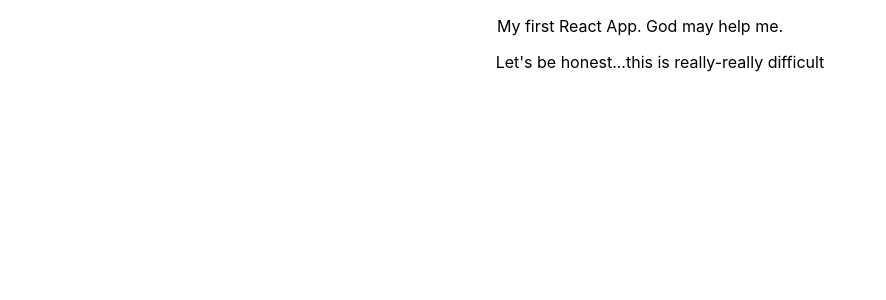
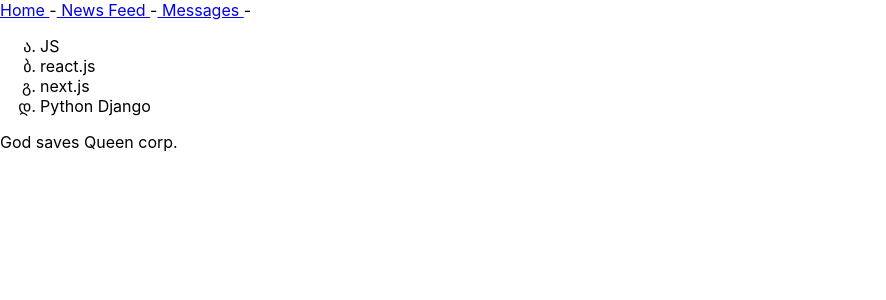
Before and after one commit to DaniyarAbdulov/react_first_app, a React (Create React App) app: page / in a window 1280 px wide. Shown: the top 300 px of the page, without its empty margins (0-886 px from the left). Built offline with nearby package versions, Linux system fonts and the light colour scheme.

Commit message:
second commit

```diff
--- a/public/index.html
+++ b/public/index.html
@@ -24,7 +24,7 @@
       work correctly both with client-side routing and a non-root public URL.
       Learn how to configure a non-root public URL by running `npm run build`.
     -->
-    <title>React App</title>
+    <title>God help me...</title>
   </head>
   <body>
     <noscript>You need to enable JavaScript to run this app.</noscript>
--- a/src/App.css
+++ b/src/App.css
@@ -11,6 +11,10 @@
   .App-logo {
     animation: App-logo-spin infinite 20s linear;
   }
+}
+
+ul li {
+  list-style-type:georgian;
 }
 
 .App-header {
--- a/src/App.js
+++ b/src/App.js
@@ -1,17 +1,20 @@
+import React from 'react';
 import logo from './logo.svg';
 import './App.css';
+import Header from './Header';
+import Technologies from './Technologies';
+import Footer from './Footer';
 
-function App() {
+
+
+const App = () => {
   return (
-    <div className="App">
-      <p/>
-      My first React App. God may help me.
-      <p/>
-      <ul>
-       Let's be honest...this is really-really difficult
-      </ul>
-    </div>
+     <div>
+        <Header />
+        <Technologies />
+        <Footer/>
+     </div>
+
   );
 }
-
 export default App;
--- /dev/null
+++ b/src/Footer.js
@@ -0,0 +1,11 @@
+import React from "react";
+
+const Footer = () => {
+    return(
+        <div>
+            God saves Queen corp.
+        </div>
+    )
+}
+
+export default Footer
--- /dev/null
+++ b/src/Header.js
@@ -0,0 +1,10 @@
+import React from "react";
+const Header = () => {
+    return (<div>
+              <a href = '#s'> Home </a> -
+              <a href = '#s'> News Feed </a> -
+              <a href = '#s'> Messages </a> -
+            </div>);
+  }
+
+  export default Header;
--- /dev/null
+++ b/src/Technologies.js
@@ -0,0 +1,15 @@
+import React from "react";
+const Technologies = () => {
+    return (
+      <div>
+        <ul>
+          <li>JS</li>
+          <li>react.js</li>
+          <li>next.js</li>
+          <li>Python Django</li>
+        </ul>
+      </div>
+    );
+  }
+
+  export default Technologies;
```
